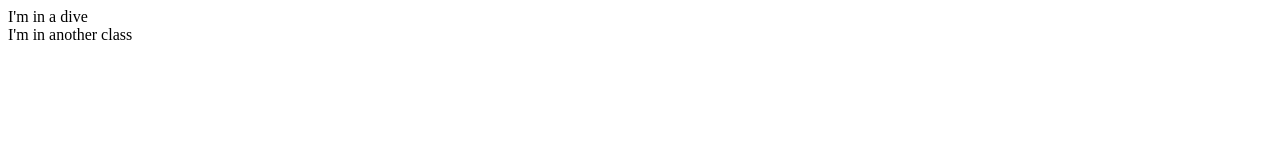
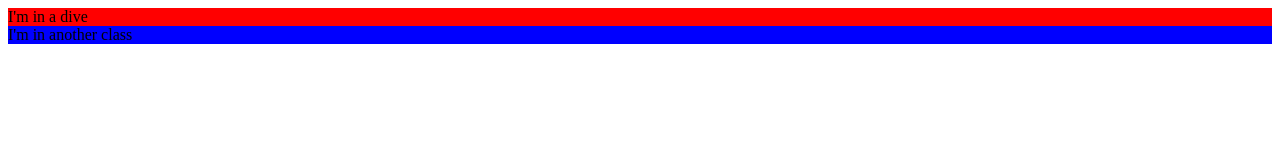
Before and after one commit to Ashokanandhu/Portfolio_Website, a plain HTML site: page index.html in a window 1280 px wide. Drawn offline with Linux system fonts and the light colour scheme.

Commit message:
styles.css and link from index.html to styles.css provided and committed in csss_branch

```diff
--- a/index.html
+++ b/index.html
@@ -3,6 +3,7 @@
 <head>
     <meta charset="UTF-8">
     <title>Page Title</title>
+    <link rel="stylesheet" href="styles.css">
 </head>
 <body>
     <div class="placeholder">
--- /dev/null
+++ b/styles.css
@@ -0,0 +1,6 @@
+.placeholder {
+    background-color: red;
+}
+.anotherclass {
+    background-color:blue;
+}
```
